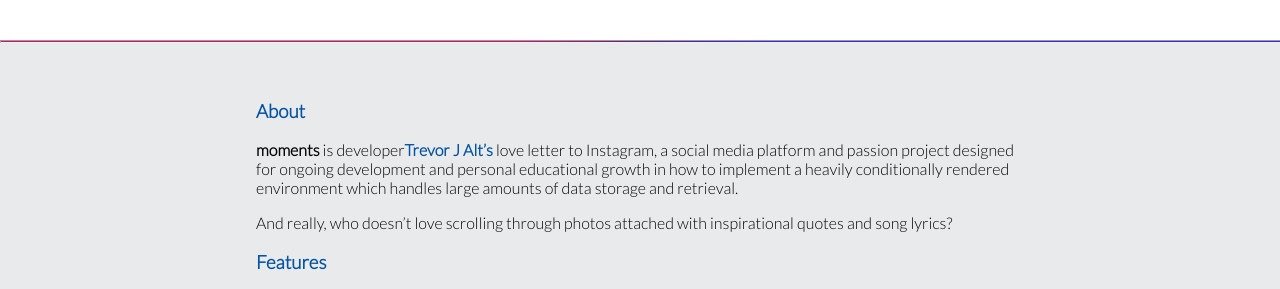
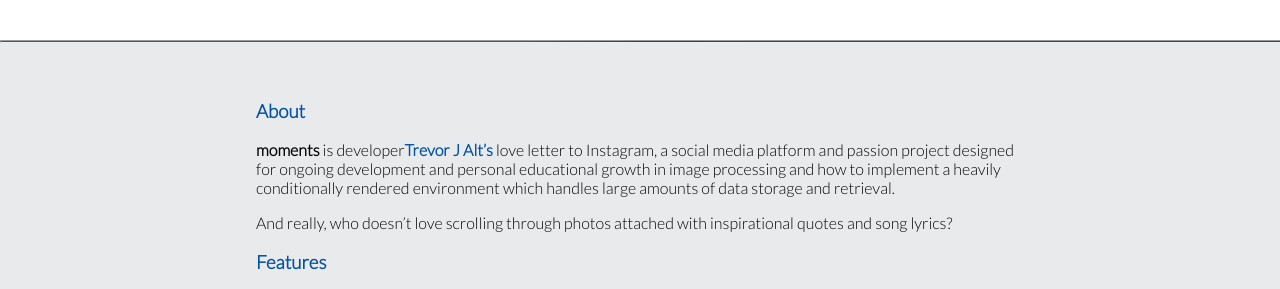
Before and after one commit to trevorjalt/moments-client, a React app: page / in a window 1280 px wide. Shown: the part 504-793 px from the top of the page. Built offline with nearby package versions, Linux system fonts and the light colour scheme; no server answers.

```diff
--- a/public/index.html
+++ b/public/index.html
@@ -7,9 +7,13 @@
     <meta name="theme-color" content="#000000" />
     <meta
       name="description"
-      content="Web site created using create-react-app"
+      content="`moments` is developer Trevor J Alt’s love letter to Instagram,
+        a social media platform and passion project designed for ongoing
+        development and personal educational growth in image processing and
+        how to implement a heavily conditionally rendered environment which
+        handles large amounts of data storage and retrieval."
     />
-    <link rel="apple-touch-icon" href="%PUBLIC_URL%/logo192.png" />
+    <link rel="apple-touch-icon" href="%PUBLIC_URL%/apple-touch-icon.png" sizes="180x180" />
     <!--
       manifest.json provides metadata used when your web app is installed on a
       user's mobile device or desktop. See https://developers.google.com/web/fundamentals/web-app-manifest/
@@ -25,6 +29,10 @@
       Learn how to configure a non-root public URL by running `npm run build`.
     -->
     <title>moments</title>
+    <meta property="og:title" content="moments" />
+    <meta property="og:image" content="%PUBLIC_URL%/moments-social.png" />
+    <meta property="og:description" content="moments is developer Trevor J Alt’s love letter to Instagram,  a social media platform and passion project designed for ongoing development and personal educational growth in image processing and how to implement a heavily conditionally rendered environment which handles large amounts of data storage and retrieval." />
+    <meta property="og:url" content="//moments-live.vercel.app" />
   </head>
   <body>
     <noscript>You need to enable JavaScript to run this app.</noscript>
--- a/src/components/Landing/Landing.js
+++ b/src/components/Landing/Landing.js
@@ -46,9 +46,9 @@
                             >
                             Trevor J Alt’s</a> love letter to Instagram, a social media platform
                             and passion project designed for ongoing development and
-                            personal educational growth in how to implement a heavily
-                            conditionally rendered environment which handles large amounts
-                            of data storage and retrieval.</p>
+                            personal educational growth in image processing and how to implement
+                            a heavily conditionally rendered environment which handles large
+                            amounts of data storage and retrieval.</p>
                         <p>And really, who doesn’t love scrolling through photos attached
                             with inspirational quotes and song lyrics?</p>
                         <h3 className='landing-section-title'>Features</h3>
```
Also changed, not shown: README.md, public/android-chrome-384x384.png (added), public/apple-touch-icon.png (added), public/logo192.png (deleted), public/logo512.png (deleted), public/manifest.json, public/moments-social.png (added).
